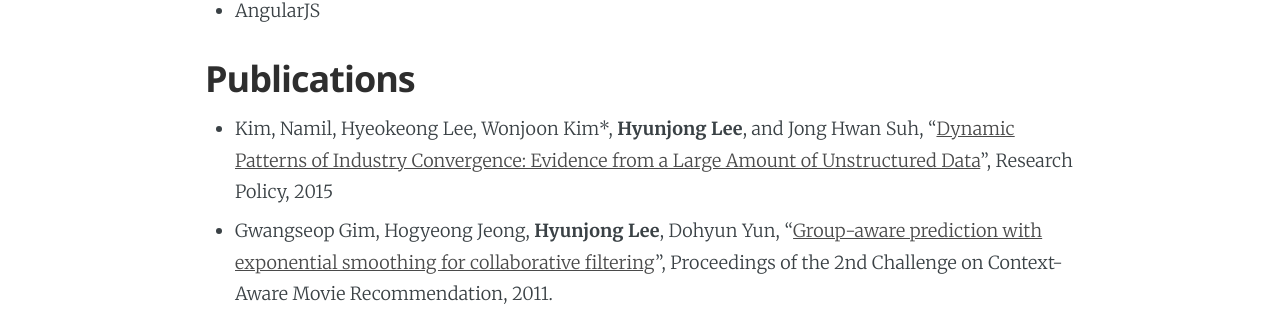
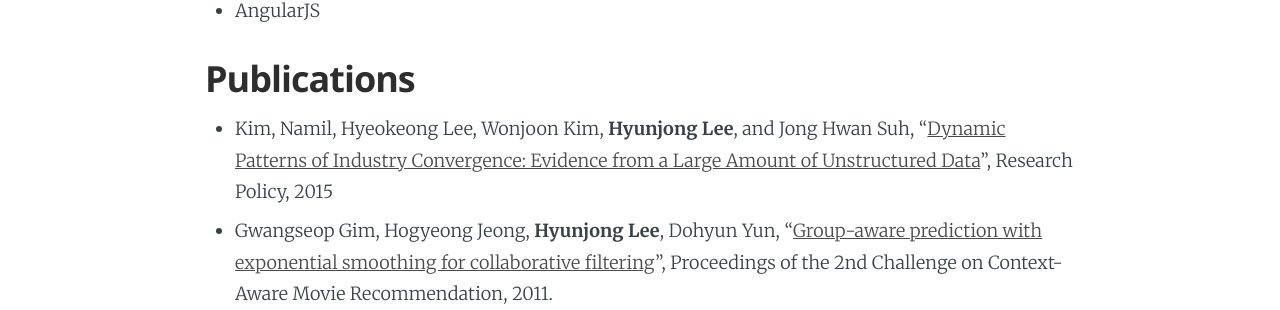
Before and after one commit to hyunjong-lee/hyunjong-lee-prev.github.io, a Jekyll site: the page built from about.markdown, in a window 1280 px wide. Shown: the part 1212-1522 px from the top of the page. Built offline with Jekyll 4.4.1, drawn with Linux system fonts in a browser that asks for light colours.

Commit message:
errata
remove errata

```diff
--- a/about.markdown
+++ b/about.markdown
@@ -41,7 +41,7 @@ date: 2014-12-17 0:00:00
 
 ## Publications
 
-* Kim, Namil, Hyeokeong Lee, Wonjoon Kim*, **Hyunjong Lee**, and Jong Hwan Suh, “[Dynamic Patterns of Industry Convergence: Evidence from a Large Amount of Unstructured Data](http://www.sciencedirect.com/science/article/pii/S0048733315000220)”, Research Policy, 2015
+* Kim, Namil, Hyeokeong Lee, Wonjoon Kim, **Hyunjong Lee**, and Jong Hwan Suh, “[Dynamic Patterns of Industry Convergence: Evidence from a Large Amount of Unstructured Data](http://www.sciencedirect.com/science/article/pii/S0048733315000220)”, Research Policy, 2015
 * Gwangseop Gim, Hogyeong Jeong, **Hyunjong Lee**, Dohyun Yun, "[Group-aware prediction with exponential smoothing for collaborative filtering](http://dl.acm.org/citation.cfm?id=2096115)", Proceedings of the 2nd Challenge on Context-Aware Movie Recommendation, 2011.
 * Il-Chul Moon, Youngmin Kim, **Hyunjong Lee**, and Alice Oh, "[Temporal Issue Trend Identifications in Blogs](http://ieeexplore.ieee.org/xpl/login.jsp?tp=&arnumber=5283805&url=http%3A%2F%2Fieeexplore.ieee.org%2Fxpls%2Fabs_all.jsp%3Farnumber%3D5283805)", Proceedings of IEEE SocialCom Symposium on Social Computing Applications. 2009.
 * Alice Oh, **Hyunjong Lee**, and Youngmin Kim, "[User Evaluation of a System for Classifying and Displaying Political Viewpoints of Weblogs](http://www.aaai.org/ocs/index.php/ICWSM/09/paper/viewFile/238/511)", Proceedings of AAAI International Conference on Weblogs and Social Media. 2009.
```
